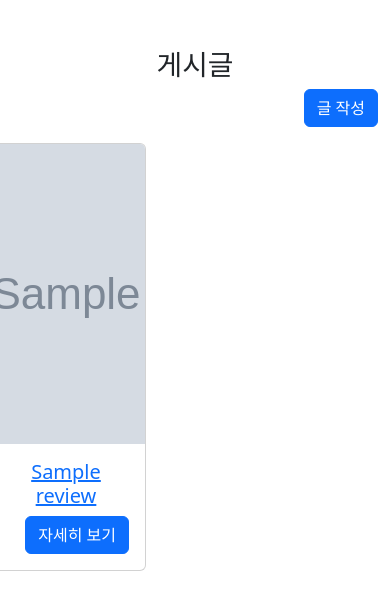
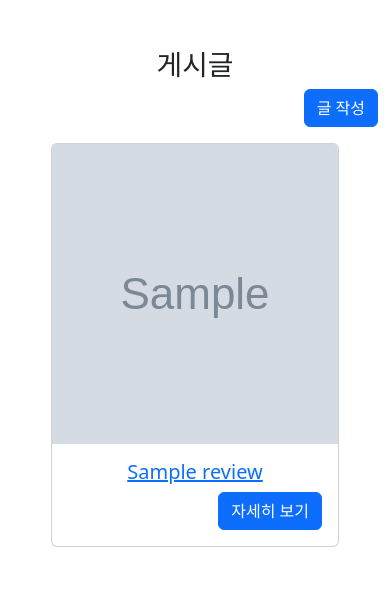
Before and after one commit to sunbongE/Pair_5, a Django app: page /reviews/ in a window 390 px wide. Shown: the part 56-666 px from the top of the page. Run offline with Django 3.2, Linux system fonts and the light colour scheme; tables that the repository leaves empty hold one stand-in row (values such as "Sample post"); grey boxes marked "Sample" are stand-in pictures; some libraries are stand-ins or nearby versions.

Commit message:
index update 3

```diff
--- a/reviews/templates/reviews/index.html
+++ b/reviews/templates/reviews/index.html
@@ -11,7 +11,7 @@
     <div class="row">
       {% for review in reviews %}
 
-      <div class="col-3 d-flex justify-content-center">
+      <div class="col-sm-12 col-md-6 col-lg-3 d-flex justify-content-center">
           <div class="card m-3" style="width: 18rem; min-width: 10rem; ">
             {% if review.thumbnail %}
             <img src="{{ review.thumbnail.url }}" class="card-img-top " alt="dummy-img" height="300px">
```
